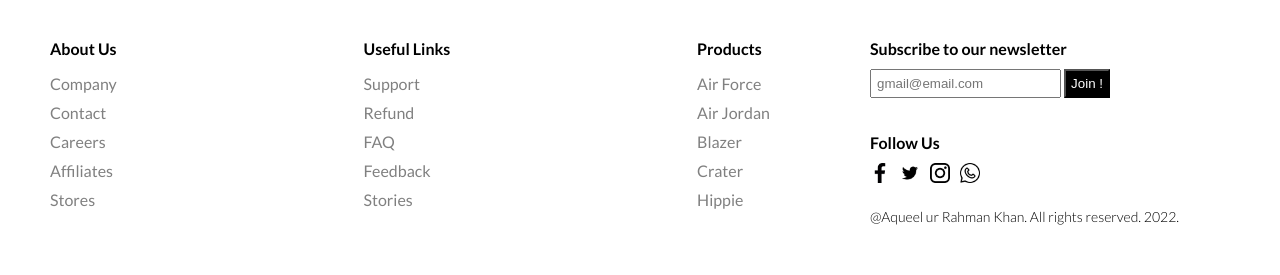
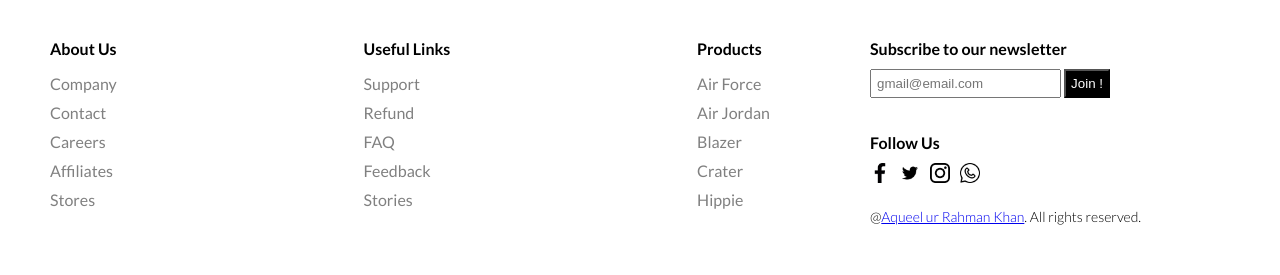
Before and after one commit to Rahmaaaan/Kickers, a plain HTML site: page index.html in a window 1280 px wide. Shown: the part 3148-3423 px from the top of the page. Drawn offline with Linux system fonts and the light colour scheme.

Commit message:
update index.html

```diff
--- a/index.html
+++ b/index.html
@@ -354,7 +354,7 @@
         </div>
 
         <div class="footerRightMenu">
-            <span class="copyright">@Aqueel ur Rahman Khan.  All rights reserved. 2022.</span>
+            <span class="copyright">@<a href="https://www.linkedin.com/in/therahman/">Aqueel ur Rahman Khan</a>. All rights reserved.</span>
         </div>
 
     </div>
```
